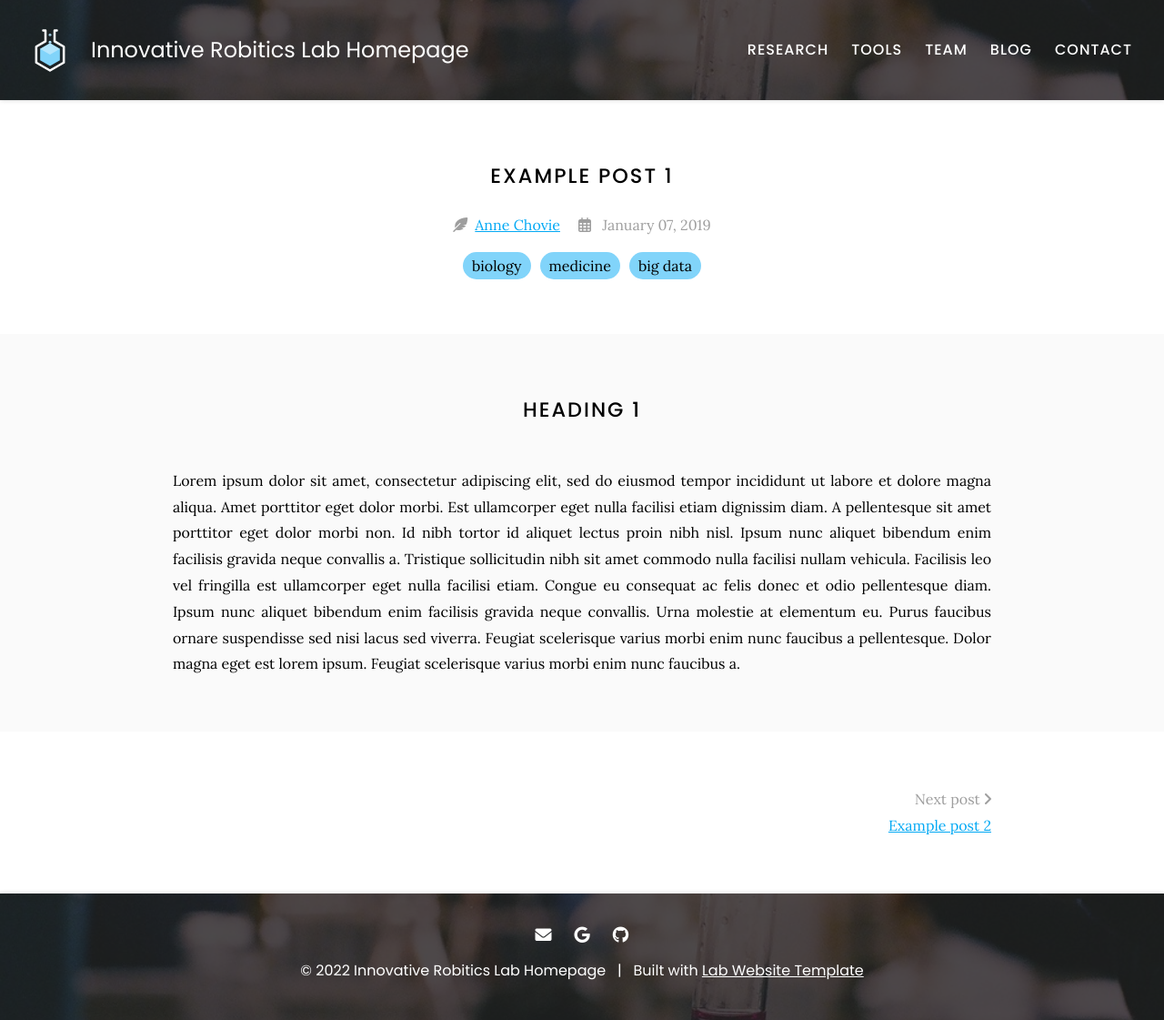
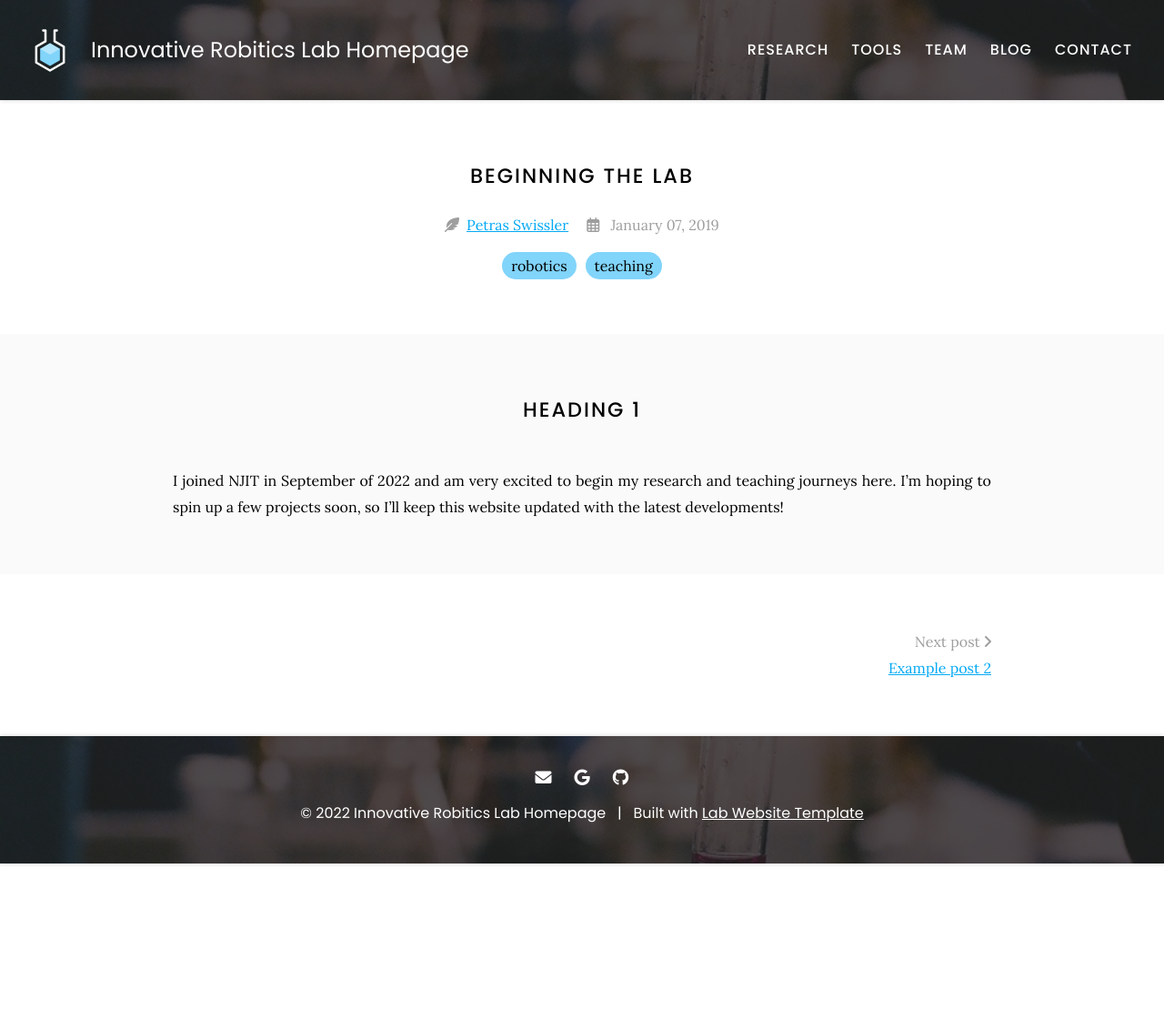
Before and after one commit to innovative-robotics/innovative-robotics.github.io, a Jekyll site: the page built from _posts/2019-01-07-example-post-1.md, in a window 1280 px wide. Shown: the whole page at 91% size. Built offline with Jekyll 4.4.1, drawn with Linux system fonts in a browser that asks for light colours; after the commit the page ends 949 px from its top, so only the background shows below that.

Commit message:
Update 2019-01-07-example-post-1.md

```diff
--- a/_posts/2019-01-07-example-post-1.md
+++ b/_posts/2019-01-07-example-post-1.md
@@ -1,27 +1,13 @@
 ---
-title: Example post 1
+title: Beginning the lab
 tags:
-  - biology
-  - medicine
-  - big data
-author: Anne Chovie
-member: anne-chovie
+  - robotics
+  - teaching
+author: Petras Swissler
+member: p-swissler
 ---
 
 # Heading 1
 
-Lorem ipsum dolor sit amet, consectetur adipiscing elit, sed do eiusmod tempor incididunt ut labore et dolore magna aliqua.
-Amet porttitor eget dolor morbi.
-Est ullamcorper eget nulla facilisi etiam dignissim diam.
-A pellentesque sit amet porttitor eget dolor morbi non.
-Id nibh tortor id aliquet lectus proin nibh nisl.
-Ipsum nunc aliquet bibendum enim facilisis gravida neque convallis a.
-Tristique sollicitudin nibh sit amet commodo nulla facilisi nullam vehicula.
-Facilisis leo vel fringilla est ullamcorper eget nulla facilisi etiam.
-Congue eu consequat ac felis donec et odio pellentesque diam.
-Ipsum nunc aliquet bibendum enim facilisis gravida neque convallis.
-Urna molestie at elementum eu.
-Purus faucibus ornare suspendisse sed nisi lacus sed viverra.
-Feugiat scelerisque varius morbi enim nunc faucibus a pellentesque.
-Dolor magna eget est lorem ipsum.
-Feugiat scelerisque varius morbi enim nunc faucibus a.
+I joined NJIT in September of 2022 and am very excited to begin my research and teaching journeys here.
+I'm hoping to spin up a few projects soon, so I'll keep this website updated with the latest developments!
```
